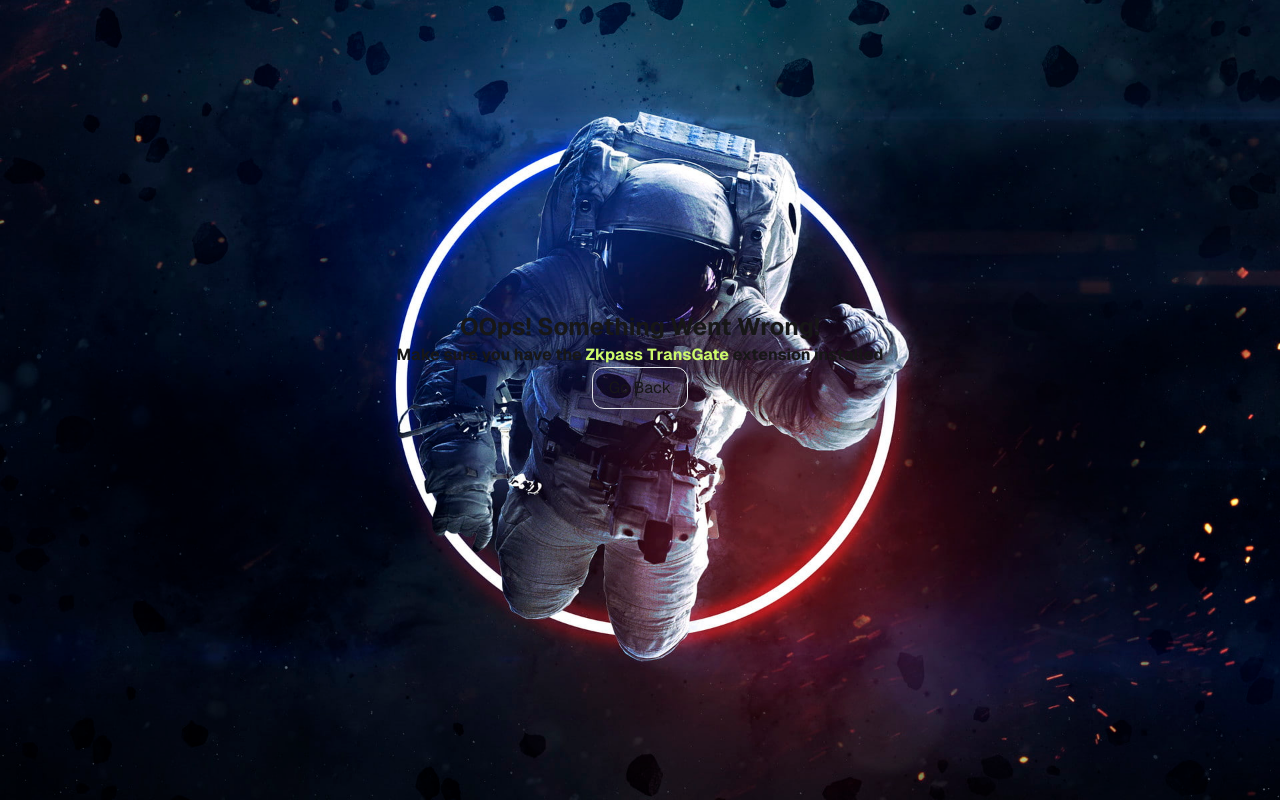
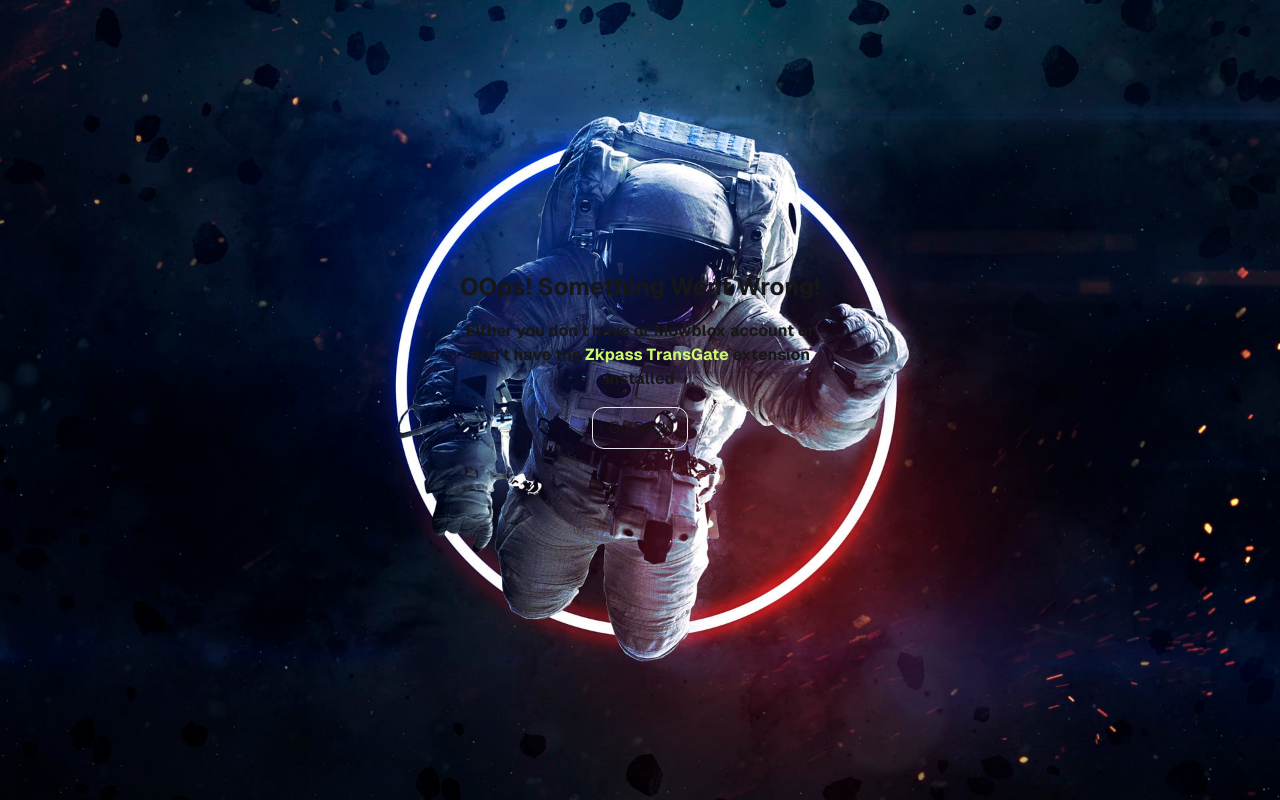
Before and after one commit to Webnai/mowblox-validator, a Next.js app: page /error in a window 1280 px wide. Built offline with nearby package versions, Linux system fonts and the light colour scheme.

Commit message:
error page tweaks

```diff
--- a/pages/error.js
+++ b/pages/error.js
@@ -25,8 +25,8 @@ export default function VerificationSuccess() {
       className={`${geistSans.variable} ${geistMono.variable} min-h-screen flex justify-center bg-cover bg-center items-center flex-col font-[family-name:var(--font-geist-sans)]`}
       style={{ backgroundImage: 'url("/error.jpg")' }}
     >
-      <h1 className="text-2xl font-bold text-">OOps! Something Went Wrong!</h1>
-      <p className="font-bold">Make sure you have the <span className="text-[#CDFA6C]">Zkpass TransGate</span> extension installed</p>
+      <h1 className="text-2xl font-bold mb-4">OOps! Something Went Wrong!</h1>
+      <p className="font-bold mb-4 w-[30%] text-center">Either you don't have or Mowblox account or don't have the <span className="text-[#CDFA6C]">Zkpass TransGate</span> extension installed</p>
       <button
         onClick={handleGoBack}
         className="border py-2 px-4 rounded-xl mb-20"
```
